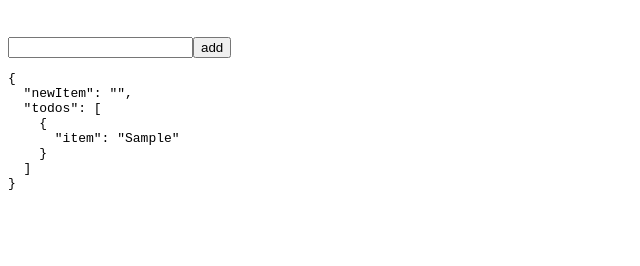
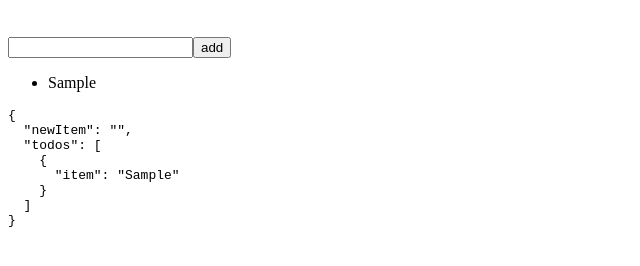
Before and after one commit to yasuyukisato/create_todo_in_vue, a website: page index.html in a window 1280 px wide. Both pictures are taken after typing "Sample" into the empty fields and a click on the button "add". Shown: the part 70-336 px from the top of the page, without its empty margins (0-640 px from the left). Drawn offline with nearby package versions, Linux system fonts and the light colour scheme.

Commit message:
リストを表示

```diff
--- a/index.html
+++ b/index.html
@@ -19,6 +19,11 @@
         <input type="text" v-model="newItem" />
         <button v-on:click="addItem">add</button>
       </form>
+      <ul>
+        <li v-for="todo in todos">{{ todo.item }}</li>
+      </ul>
+
+      <!-- デバック -->
       <pre>{{ $data }}</pre>
     </div>
 
```
